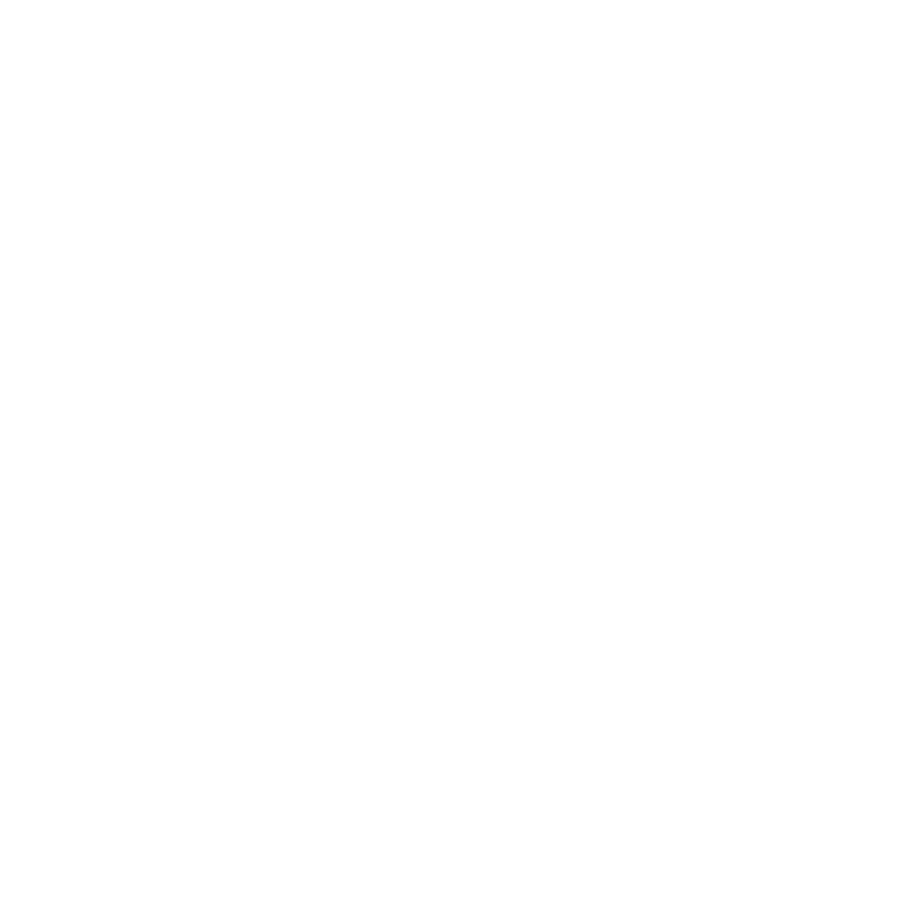
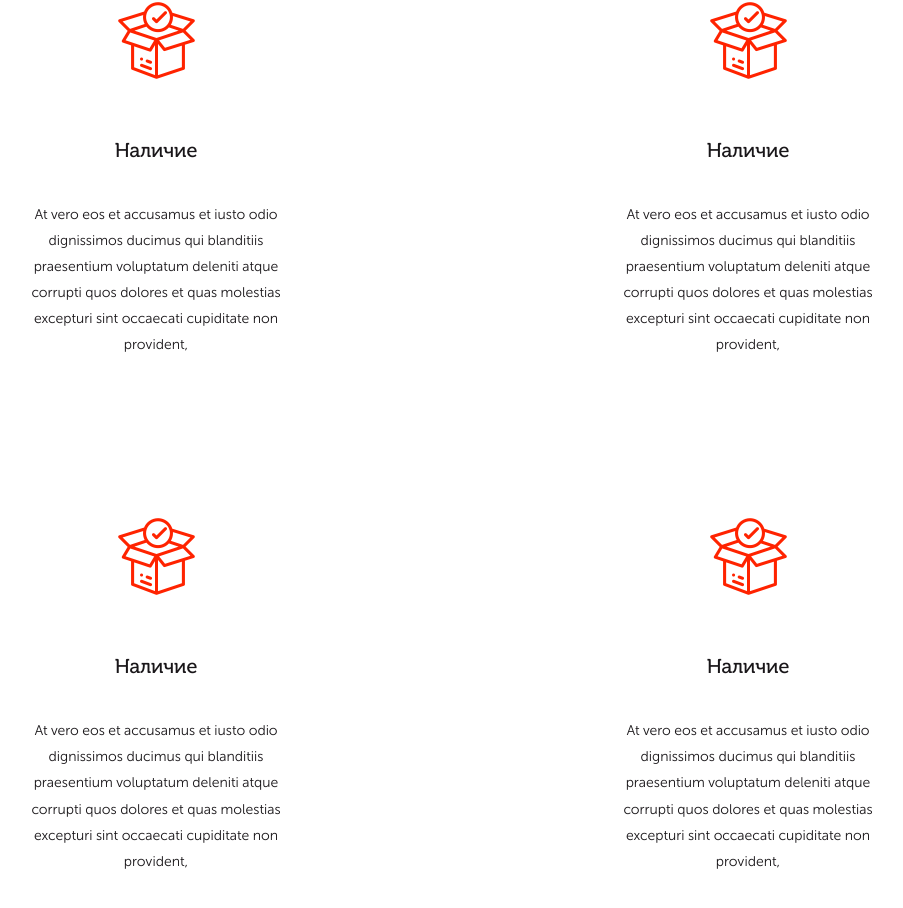
Before and after one commit to 1gory/ivaleshi, a React app: page / in a window 1280 px wide. Shown: the part 1894-2802 px from the top of the page, without its empty margins (188-1091 px from the left). Before the commit the page ends 1736 px from the top, so only its background shows below. Built offline with nearby package versions, Linux system fonts and the light colour scheme.

Commit message:
add basic markup

```diff
--- a/src/App.jsx
+++ b/src/App.jsx
@@ -2,6 +2,7 @@
 import styled from 'styled-components';
 
 import Section1 from './Section1';
+import Section2 from './Section2';
 import Header from './Header';
 import Navbar from './Navbar';
 
@@ -20,6 +21,7 @@
         <Navbar></Navbar>
         <Header></Header>
         <Section1></Section1>
+        <Section2></Section2>
       </Wrapper>
     );
   }
--- /dev/null
+++ b/src/Section2/index.jsx
@@ -0,0 +1,66 @@
+import React from 'react';
+import styled from 'styled-components';
+import { Grid, Row, Col } from 'react-flexbox-grid';
+import icon1 from './icon.png';
+
+const Wrapper = styled.div`
+  background: white;
+  padding-top: 160px;
+`;
+
+const CardHeader = styled.h3`
+  font-size: 20px;
+  color: #191619;
+  margin-top: 60px;
+  margin-bottom: 40px;
+  font-family: 'Museo-Regular', sans-serif;
+  font-weight: normal;
+  text-align: center;
+  width: 100%;
+`;
+
+const CardText = styled.h2`
+  font-size: 14px;
+  color: #191619;
+  line-height: 1.86;
+  font-family: 'MuseoSans-Regular', sans-serif;
+  font-weight: normal;
+  padding: 0 140px;
+  text-align: center;
+  margin-bottom: 160px;
+`;
+
+const CardIcon = styled.img`
+  margin: auto;
+  display: block;
+`;
+
+
+export default () => (
+  <Wrapper>
+    <Grid>
+      <Row>
+        <Col xs={6}>
+          <CardIcon src={icon1} />
+          <CardHeader>Наличие</CardHeader>
+          <CardText>At vero eos et accusamus et iusto odio dignissimos ducimus qui blanditiis praesentium voluptatum deleniti atque corrupti quos dolores et quas molestias excepturi sint occaecati cupiditate non provident,</CardText>
+        </Col>
+        <Col xs={6}>
+          <CardIcon src={icon1} />
+          <CardHeader>Наличие</CardHeader>
+          <CardText>At vero eos et accusamus et iusto odio dignissimos ducimus qui blanditiis praesentium voluptatum deleniti atque corrupti quos dolores et quas molestias excepturi sint occaecati cupiditate non provident,</CardText>
+        </Col>
+        <Col xs={6}>
+          <CardIcon src={icon1} />
+          <CardHeader>Наличие</CardHeader>
+          <CardText>At vero eos et accusamus et iusto odio dignissimos ducimus qui blanditiis praesentium voluptatum deleniti atque corrupti quos dolores et quas molestias excepturi sint occaecati cupiditate non provident,</CardText>
+        </Col>
+        <Col xs={6}>
+          <CardIcon src={icon1} />
+          <CardHeader>Наличие</CardHeader>
+          <CardText>At vero eos et accusamus et iusto odio dignissimos ducimus qui blanditiis praesentium voluptatum deleniti atque corrupti quos dolores et quas molestias excepturi sint occaecati cupiditate non provident,</CardText>
+        </Col>
+      </Row>
+    </Grid>
+  </Wrapper>
+);
```
Also changed, not shown: src/Section2/icon.png (added).
